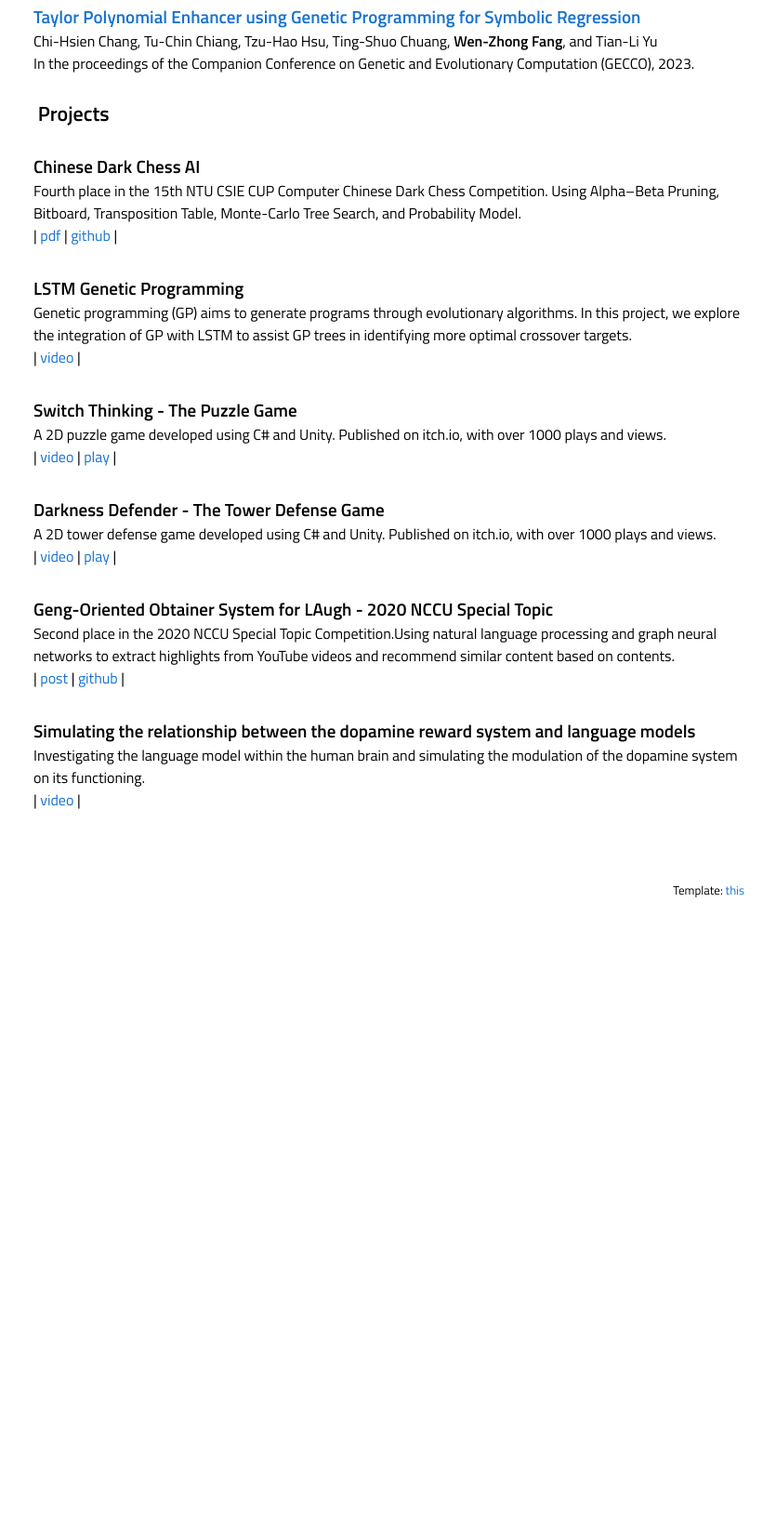
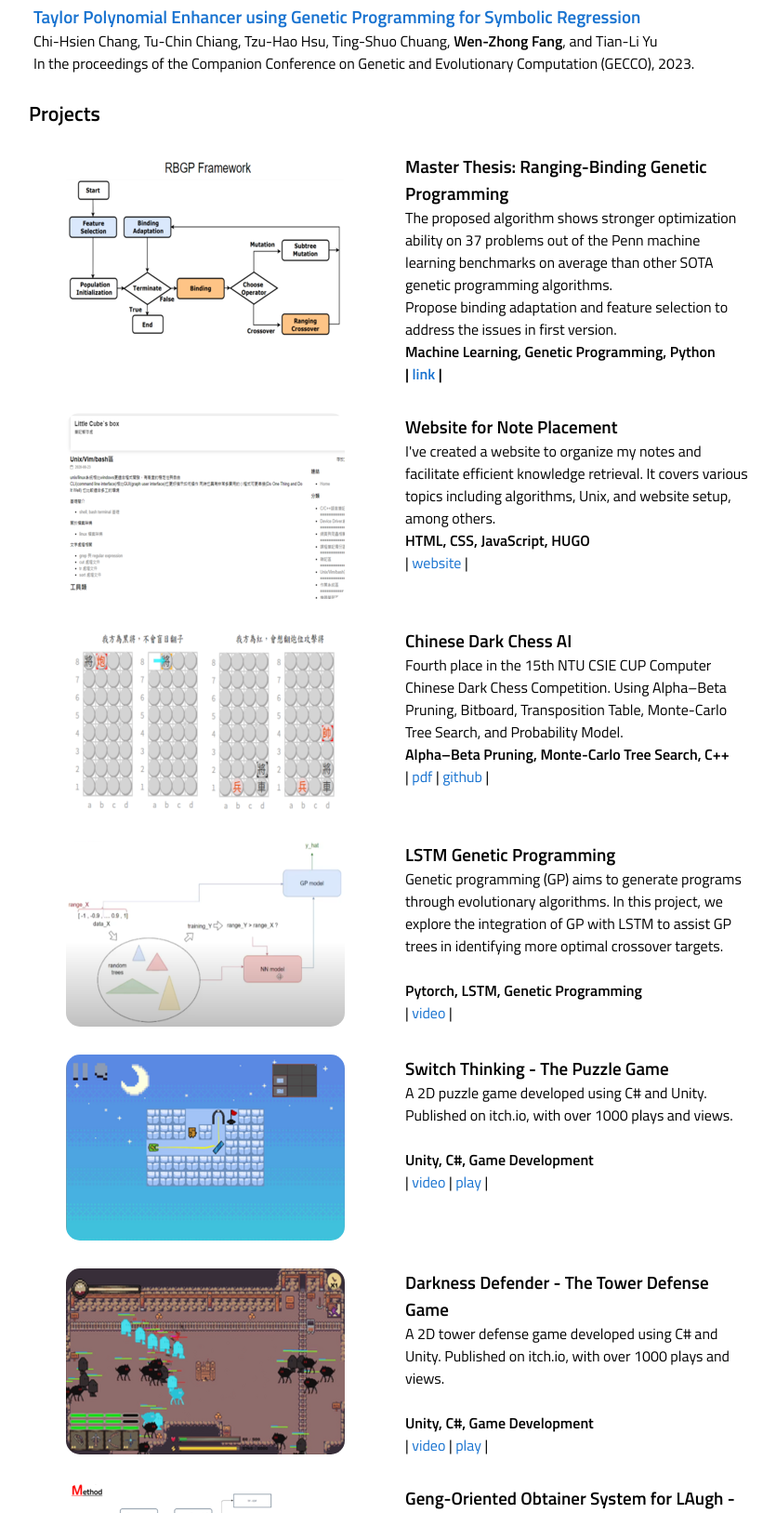
Before and after one commit to WenZhongFang21071/WenZhongFang21071.github.io, a plain HTML site: page WenZhongFang21071.github.io/index.html in a window 1280 px wide. Shown: the part 1173-2800 px from the top of the page at 93% size, without its empty margins (219-1054 px from the left). Before the commit the page ends 2188 px from the top, so only its background shows below. Drawn offline with Linux system fonts and the light colour scheme.

Commit message:
Add files via upload

```diff
--- a/WenZhongFang21071.github.io/index.html
+++ b/WenZhongFang21071.github.io/index.html
@@ -47,7 +47,7 @@
   <link rel="icon" type="image/png" href="images/icon.png">
   <script type="text/javascript" src="js/hidebib.js"></script>
   <title>Wen Zhong Fang</title>
-  <meta name="Wen Zhong's Homepage" http-equiv="Content-Type" content="Wen Zhong's Homepage">
+  <meta name="Wen Zhong\s Homepage" http-equiv="Content-Type" content="Wen Zhong\s Homepage">
   <link href='https://fonts.googleapis.com/css?family=Titillium+Web:400,600,400italic,600italic,300,300italic' rel='stylesheet' type='text/css'>
   <!-- Start : Google Analytics Code -->
   <!-- <script>
@@ -98,7 +98,7 @@
     </td>
 
     <td width="68%" valign="top" align="justify">
-      <h3>Welcome to Wen-Zhong`s website</h3>
+      <h3>Welcome to Wen-Zhong's website</h3>
         <p>
           I got my Master's degree at <a href="https://teilab.ee.ntu.edu.tw/#/home">TEILab (Taiwan Evolutionary Intelligence Laboratory)</a> advised by <a href="https://www.ee.ntu.edu.tw/profile1.php?id=745">Dr. Tian-Li Yu</a> in Electrical Engineering at <a href="https://www.ntu.edu.tw/english/">NTU (National Taiwan University)</a>.
           My research focuses on genetic programming, which is an evolutionary algorithm used to generate programs autonomously by a computer.
@@ -241,15 +241,67 @@
 
 
 <table width="100%" align="center" border="0" cellspacing="0" cellpadding="10">
-        <tr><td><sectionheading>&nbsp;&nbsp;Projects</sectionheading></td></tr>
+        <tr><td><sectionheading>Projects</sectionheading></td></tr>
 </table>
 <table width="100%" align="center" border="0" cellspacing="0" cellpadding="15">
 
   <tr>
-        <!-- <td width="50%" valign="top" align="center">
+     <td width="50%" valign="top" align="center">
 
-            <img src="images/heart_beat_monitor.png" alt="sym" width="300" height="200" style="border-radius:15px"></a>
-        </td> -->
+        <img src="images/RBGP.png" alt="sym" width="300" height="200" style="border-radius:15px"></a>
+    </td>
+
+    <td width="50%" valign="top">
+        <p>
+
+            <!-- <img src="images/new.png" alt="[NEW]" width="6%" style="border-style: none"> -->
+            <heading>Master Thesis: Ranging-Binding Genetic Programming</heading></a>
+            <br>
+            The proposed algorithm shows stronger optimization ability on 37 problems out of the Penn machine learning
+            benchmarks on average than other SOTA genetic programming algorithms.<br>
+            Propose binding adaptation and feature selection to address the issues in first version.
+            <br>
+            <b><b>Machine Learning, Genetic Programming, Python</b>
+            <br>
+            |  <a href="https://ndltd.ncl.edu.tw/cgi-bin/gs32/gsweb.cgi/login?o=dnclcdr&s=id=%22111NTU05442090%22.&searchmode=basic">link</a> |
+        </p>
+
+    </td>
+</tr>
+
+
+
+<tr>
+  <td width="50%" valign="top" align="center">
+
+      <img src="images/web.png" alt="sym" width="300" height="200" style="border-radius:15px"></a>
+  </td>
+
+  <td width="50%" valign="top">
+      <p>
+
+          <!-- <img src="images/new.png" alt="[NEW]" width="6%" style="border-style: none"> -->
+          <heading>Website for Note Placement</heading></a>
+          <br>
+          I've created a website to organize my notes and facilitate efficient knowledge retrieval.
+          It covers various topics including algorithms, Unix, and website setup, among others.
+          <br>
+          <b>HTML, CSS, JavaScript, HUGO</b>
+          <br>
+          |  <a href="https://littlecube2019.github.io/">website</a> |
+      </p>
+
+  </td>
+</tr>
+
+
+
+
+<tr>
+ <td width="50%" valign="top" align="center">
+
+      <img src="images/chineseDarkChess.png" alt="sym" width="300" height="200" style="border-radius:15px"></a>
+  </td>
 
   <td width="50%" valign="top">
       <p>
@@ -260,19 +312,29 @@
           Fourth place in the 15th NTU CSIE CUP Computer Chinese Dark Chess Competition. Using Alpha–Beta
           Pruning, Bitboard, Transposition Table, Monte-Carlo Tree Search, and Probability Model.
           <br>
-
-
+          <b>Alpha–Beta
+            Pruning, Monte-Carlo Tree Search, C++</b>
+            <br>
           |  <a href="TCG final report.pdf">pdf</a> | <a href="https://github.com/littleCube2019/Chinese-Dark-Chess-AI">github</a> |
       </p>
 
   </td>
 </tr>
 
+
+
+
+
+
+
+
+
+
     <tr>
-        <!-- <td width="50%" valign="top" align="center">
+        <td width="50%" valign="top" align="center">
 
-            <img src="images/contextual.png" alt="sym" width="300" height="200" style="border-radius:15px"></a>
-        </td> -->
+            <img src="images/lstm.png" alt="sym" width="300" height="200" style="border-radius:15px"></a>
+        </td>
 
         <td width="50%" valign="top">
             <p>
@@ -283,6 +345,9 @@
                 Genetic programming (GP) aims to generate programs through evolutionary algorithms.
                 In this project, we explore the integration of GP with LSTM to assist GP trees in identifying more optimal crossover targets.
                 <br>
+                <br>
+                <b>Pytorch, LSTM, Genetic Programming</b>
+                  <br>
                 | <a href="https://www.youtube.com/watch?v=QBZw_AKs92o">video</a> |
             </p>
 
@@ -290,10 +355,10 @@
     </tr>
 
     <tr>
-      <!-- <td width="50%" valign="top" align="center">
+      <td width="50%" valign="top" align="center">
 
-          <img src="images/contextual.png" alt="sym" width="300" height="200" style="border-radius:15px"></a>
-      </td> -->
+          <img src="images/switchThinking.png" alt="sym" width="300" height="200" style="border-radius:15px"></a>
+      </td>
 
       <td width="50%" valign="top">
           <p>
@@ -303,16 +368,20 @@
               <br>
               A 2D puzzle game developed using C# and Unity. Published on itch.io, with over 1000 plays and views.
               <br>
+              <br>
+                <b>Unity, C#, Game Development</b>
+                  <br>
+
               | <a href="https://www.youtube.com/watch?v=xFQBnaSdgzA">video</a> | <a href="https://goldencube.itch.io/switch-thinking">play</a> |
           </p>
 
       </td>
   </tr>
   <tr>
-    <!-- <td width="50%" valign="top" align="center">
+    <td width="50%" valign="top" align="center">
 
-        <img src="images/contextual.png" alt="sym" width="300" height="200" style="border-radius:15px"></a>
-    </td> -->
+        <img src="images/darknessDefender.png" alt="sym" width="300" height="200" style="border-radius:15px"></a>
+    </td>
 
     <td width="50%" valign="top">
         <p>
@@ -322,6 +391,10 @@
             <br>
             A 2D tower defense game developed using C# and Unity. Published on itch.io, with over 1000 plays and views.
             <br>
+
+            <br>
+            <b>Unity, C#, Game Development</b>
+              <br>
             | <a href="https://www.youtube.com/watch?v=MF82XwHQ3_g">video</a> | <a href="https://goldencube.itch.io/darkness-defender">play</a> |
         </p>
 
@@ -330,10 +403,10 @@
 
 
 <tr>
-  <!-- <td width="50%" valign="top" align="center">
+  <td width="50%" valign="top" align="center">
 
-      <img src="images/contextual.png" alt="sym" width="300" height="200" style="border-radius:15px"></a>
-  </td> -->
+      <img src="images/goosla.png" alt="sym" width="300" height="200" style="border-radius:15px"></a>
+  </td>
 
   <td width="50%" valign="top">
       <p>
@@ -343,6 +416,9 @@
           <br>
           Second place in the 2020 NCCU Special Topic Competition.Using natural language processing and graph neural
           networks to extract highlights from YouTube videos and recommend similar content based on contents.
+          <br>
+          <br>
+            <b>Recommendation System, Natural Language Processing, Django, Vue.js</b>
               <br>
           | <a href="images/NCCUSP.png">post</a> | <a href="https://github.com/littleCube2019/web-front_end_of_graduation_topic">github</a> |
       </p>
@@ -360,10 +436,10 @@
 
 
 <tr>
-  <!-- <td width="50%" valign="top" align="center">
+  <td width="50%" valign="top" align="center">
 
-      <img src="images/contextual.png" alt="sym" width="300" height="200" style="border-radius:15px"></a>
-  </td> -->
+      <img src="images/simulation.png" alt="sym" width="300" height="200" style="border-radius:15px"></a>
+  </td>
 
   <td width="50%" valign="top">
       <p>
@@ -373,6 +449,9 @@
           <br>
           Investigating the language model within the human brain and simulating the
           modulation of the dopamine system on its functioning.
+          <br>
+          <br>
+            <b>Python, Simulation</b>
               <br>
           | <a href="https://www.youtube.com/watch?v=RD5C7nUKuis">video</a> |
       </p>
```
Lines whose indentation alone changed are shown as unchanged.
